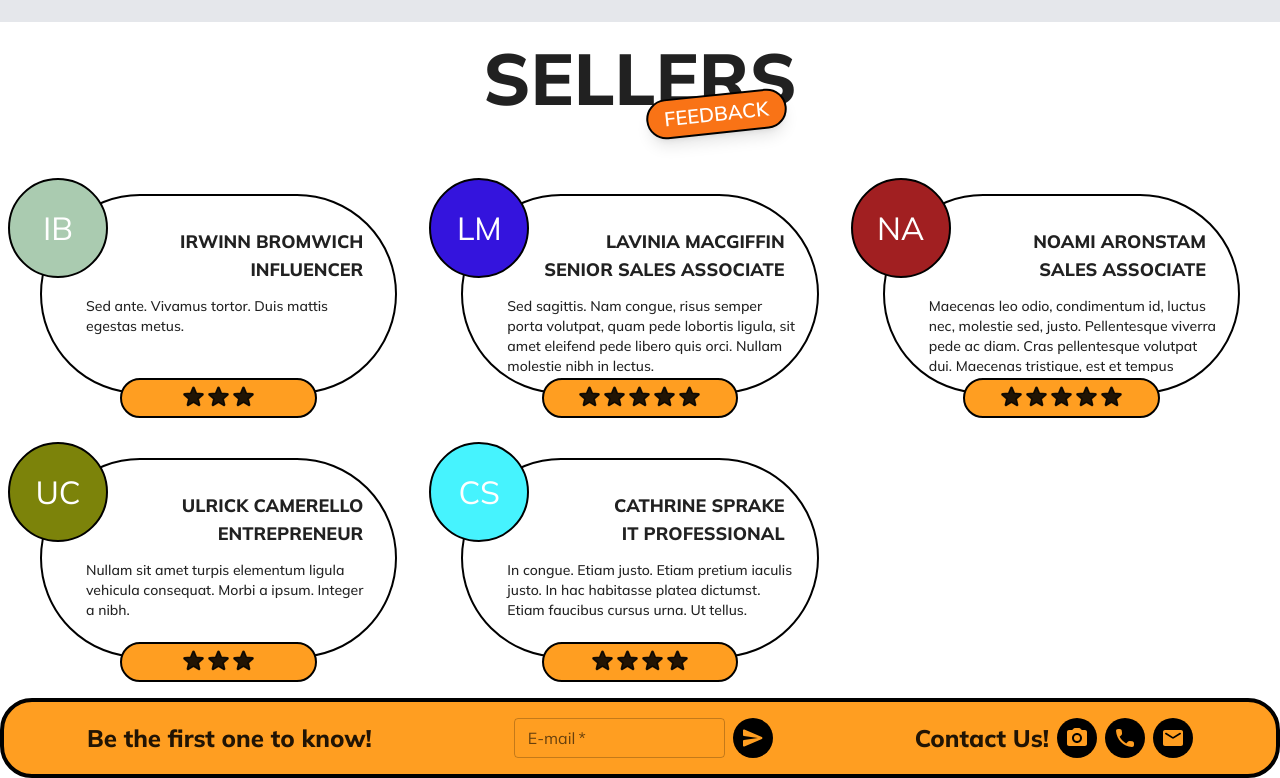
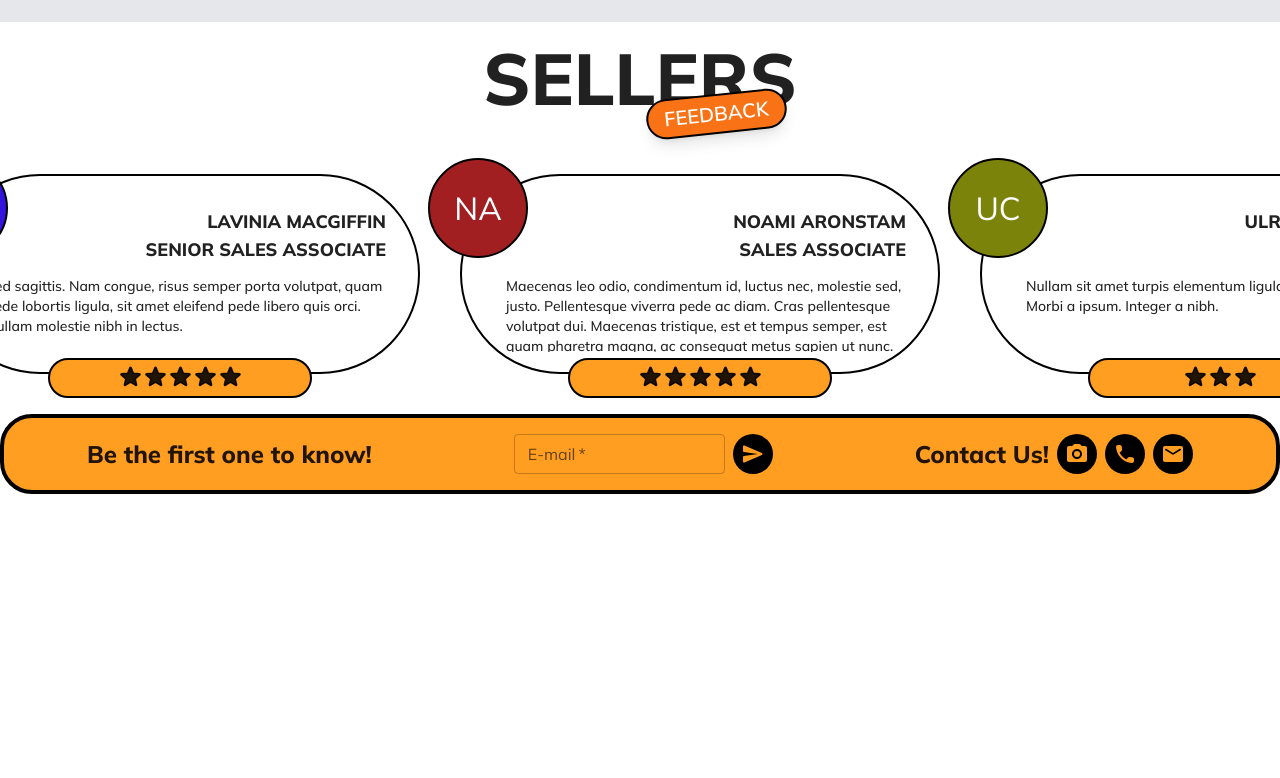
Before and after one commit to sridhar-nallasamy/printinkz-portfolio, a Next.js app: page / in a window 1280 px wide. Shown: the part 3207-3985 px from the top of the page. After the commit the page ends 3701 px from the top, so only its background shows below. Built offline with nearby package versions, Linux system fonts and the light colour scheme.

Commit message:
customer review  - scrollable feature

```diff
--- a/app/page.tsx
+++ b/app/page.tsx
@@ -1,4 +1,3 @@
-import FeedbackCard from '@/components/feedbackCard';
 import RevenueCalculatorForm from '@/components/forms/revenueCalculatorForm';
 import ImageCard from '@/components/imageCard';
 import ImageFrame from '@/components/imageFrame';
@@ -9,10 +8,10 @@ import {
   benefits,
   container02Listing,
   container04Listing,
-  customerData,
   protoProducts,
   textImageContainerListing,
 } from '@/constants/main/homepage';
+import CustomerReview from '@/containers/main/customerReview';
 import { Typography } from '@mui/material';
 
 export default function Home() {
@@ -149,16 +148,7 @@ export default function Home() {
           </span>
         </div>
       </div>
-      <div
-        id="sellers-review-content"
-        className="mt-10 p-10 grid grid-flow-row gap-16 grid-cols-1 md:grid-cols-2 xl:grid-cols-3"
-      >
-        {customerData
-          .filter((customer) => 'printInkzFeedback' in customer)
-          .map((data, index) => (
-            <FeedbackCard key={`customer_feedback_${index}`} feedback={data} />
-          ))}
-      </div>
+      <CustomerReview />
     </div>
   );
 }
--- a/components/feedbackCard.tsx
+++ b/components/feedbackCard.tsx
@@ -9,7 +9,7 @@ const FeedbackCard: React.FC<FeedbackComponentProps> = ({ feedback }) => {
       <Avatar {...stringAvatar(feedback.customerName)} />
       <div
         id={`customer_feedback`}
-        className="p-5 border-2 border-black rounded-full flex flex-col h-[12.5rem]"
+        className="p-5 border-2 border-black rounded-full flex flex-col h-[12.5rem] w-[30rem]"
       >
         <div className="p-3 pb-0 text-[5cqi] sm:text-lg font-extrabold break-words text-right ml-8 flex flex-col">
           <span>{feedback.customerName.toUpperCase()}</span>
--- /dev/null
+++ b/components/wrappers/paginationWrapper.tsx
@@ -0,0 +1,76 @@
+import { paginationWrapperProps } from '@/types/components';
+import ChevronLeftIcon from '@mui/icons-material/ChevronLeft';
+import { IconButton } from '@mui/material';
+import ChevronRightIcon from '@mui/icons-material/ChevronRight';
+
+const PaginationWrapper: React.FC<paginationWrapperProps> = ({
+  children,
+  totalContents,
+  handleCurrentPage,
+  activePage,
+  contentsPerPage,
+}) => {
+  const totalPages = Math.ceil(totalContents / contentsPerPage);
+
+  // Handlers for next and previous buttons
+  function handleNavigation(handlingIndex: number) {
+    handleCurrentPage(
+      (prevIndex) =>
+        (prevIndex + handlingIndex + totalContents) % totalContents,
+    );
+  }
+
+  // Dot pagination handler
+  const handlePageClick = (page: number) => {
+    handleCurrentPage(page);
+  };
+
+  return (
+    <>
+      {/* contents Section */}
+      {children}
+
+      {/* Pagination Section */}
+      <div className="flex items-center justify-center mt-4 space-x-5">
+        <IconButton
+          disabled={activePage === 1}
+          onClick={() => handleNavigation(-1)}
+          className={`hover:shadow-md hover:shadow-gray-800 w-10 hover:cursor-pointer font-extrabold text-white rounded-full ${
+            activePage === 1
+              ? 'bg-gray-300 cursor-not-allowed'
+              : 'bg-[#00774D] hover:bg-[#416f5f]'
+          }`}
+        >
+          <ChevronLeftIcon />
+        </IconButton>
+
+        {/* Dot pagination */}
+        <div className="flex space-x-3">
+          {Array.from({ length: totalPages }, (_, i) => i + 1).map((page) => (
+            <button
+              key={page}
+              onClick={() => handlePageClick(page)}
+              className={`w-3 h-3 rounded-full ${
+                activePage === page ? 'bg-[#00774D]' : 'bg-gray-300'
+              }`}
+            />
+          ))}
+        </div>
+
+        <IconButton
+          disabled={activePage === totalPages}
+          onClick={() => handleNavigation(1)}
+          className={`bg-[#00774D] hover:bg-[#416f5f] hover:shadow-md hover:shadow-gray-800 w-10 hover:cursor-pointer font-extrabold text-white rounded-full ${
+            activePage === totalPages
+              ? 'bg-gray-300 cursor-not-allowed'
+              : 'bg-[#00774D] hover:bg-[#416f5f]'
+          }`}
+        >
+          <ChevronRightIcon />
+        </IconButton>
+      </div>
+    </>
+  );
+};
+
+export default PaginationWrapper;
--- /dev/null
+++ b/components/wrappers/scrollableWrapper.tsx
@@ -0,0 +1,54 @@
+import { ScrollableWrapperProps } from '@/types/components';
+import { Stack } from '@mui/material';
+import React, { useEffect, useRef, useState } from 'react';
+
+const ScrollableWrapper: React.FC<ScrollableWrapperProps> = ({
+  children,
+  id,
+}) => {
+  const scrollRef = useRef<HTMLDivElement>(null);
+  const [isHovered, setIsHovered] = useState(false);
+
+  // Handle automatic scrolling
+  useEffect(() => {
+    const scrollElement = scrollRef.current;
+
+    if (!scrollElement) return;
+
+    const scroll = () => {
+      if (
+        scrollElement.scrollLeft + scrollElement.clientWidth >=
+        scrollElement.scrollWidth
+      ) {
+        scrollElement.scrollLeft = 0; // Reset scroll to start when reaching the end
+      } else {
+        scrollElement.scrollLeft += 1; // Increment scroll position
+      }
+    };
+
+    let scrollInterval: NodeJS.Timeout | null = null;
+
+    if (!isHovered) {
+      scrollInterval = setInterval(scroll, 10); // Start scrolling if not hovered
+    }
+
+    return () => {
+      if (scrollInterval) clearInterval(scrollInterval); // Clear interval on cleanup or hover
+    };
+  }, [isHovered]);
+
+  return (
+    <Stack
+      direction="row"
+      ref={scrollRef}
+      id={id}
+      className="mt-5 p-10 overflow-x-auto space-x-10 relative scrollbar-hidden"
+      onMouseEnter={() => setIsHovered(true)} // Stop scrolling on hover
+      onMouseLeave={() => setIsHovered(false)} // Resume scrolling on mouse leave
+    >
+      {children}
+    </Stack>
+  );
+};
+
+export default ScrollableWrapper;
--- /dev/null
+++ b/containers/main/customerReview.tsx
@@ -0,0 +1,21 @@
+'use client';
+
+import FeedbackCard from '@/components/feedbackCard';
+import { customerData } from '@/constants/main/homepage';
+import ScrollableWrapper from '@/components/wrappers/scrollableWrapper';
+
+const CustomerReview = () => {
+  const contentWithCustomerReviews = customerData.filter(
+    (customer) => 'printInkzFeedback' in customer,
+  );
+
+  return (
+    <ScrollableWrapper id="sellers-review-content">
+      {contentWithCustomerReviews.map((data, index) => (
+        <FeedbackCard key={`customer_feedback_${index}`} feedback={data} />
+      ))}
+    </ScrollableWrapper>
+  );
+};
+
+export default CustomerReview;
```
Also changed, not shown: types/components/index.ts (+14 -0 lines).
